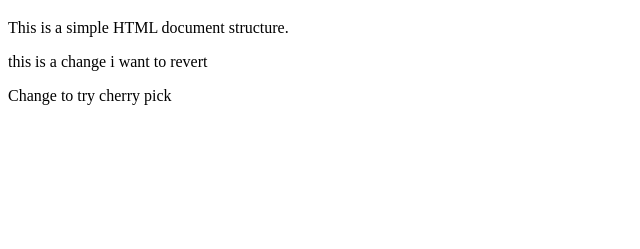
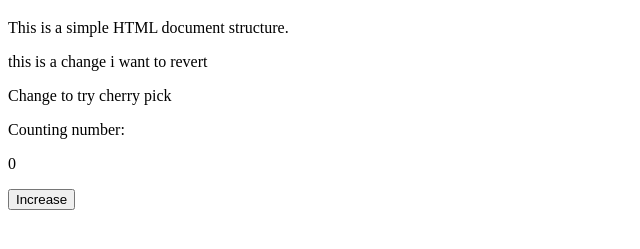
Before and after one commit to Narender-goud-054/gitPractice, a plain HTML site: page index.html in a window 1280 px wide. Shown: the part 61-310 px from the top of the page, without its empty margins (0-640 px from the left). Drawn offline with Linux system fonts and the light colour scheme.

Commit message:
adding a counter

```diff
--- a/index.html
+++ b/index.html
@@ -10,5 +10,17 @@
         <p>This is a simple HTML document structure.</p>
         <p> this is a change i want to revert</p>
         <p>Change to try cherry pick</p>
+
+        <p>Counting number:</p>
+        <p id="count">0</p>
+        <button onclick="increaseCount">Increase</button>
+        <script>
+            function increaseCount(){
+                let p = document.querySelector("#count");
+                let count = parseInt(p.innerText);
+                count += 1;
+                p.innerText = count;
+            }
+        </script>
     </body>
 </html>
```
